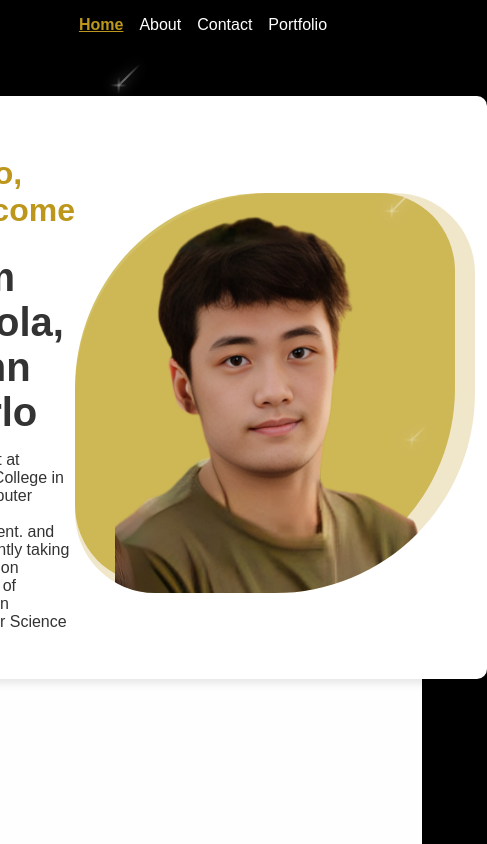
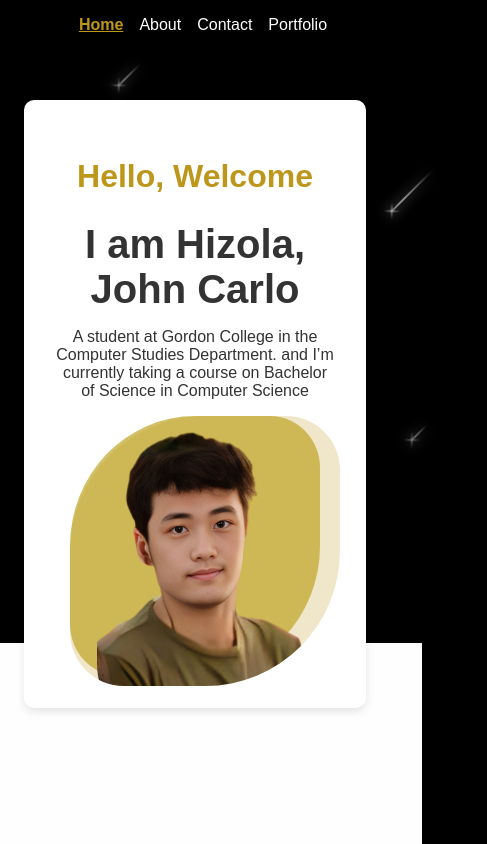
Before and after one commit to hizzCarlo/hizzCarlo.github.io, a SvelteKit app: page / in a window 390 px wide. Shown: the whole page, 487 px wide, since content can reach past the window. Built offline with nearby package versions, Linux system fonts and the light colour scheme.

Commit message:
dynamic for any screen

```diff
--- a/src/routes/+layout.svelte
+++ b/src/routes/+layout.svelte
@@ -27,7 +27,7 @@
     {/each}
 </div>
 
-<div class="content">
+<div class="content grid-container">
     <slot />
 </div>
 
@@ -39,4 +39,10 @@
     align-items: center;
     min-height: 80vh; /* Ensure it takes full viewport height */
   }
+
+  @media (max-width: 768px) {
+    .content {
+      padding: 1rem;
+    }
+  }
 </style>
--- a/src/routes/+page.svelte
+++ b/src/routes/+page.svelte
@@ -97,4 +97,33 @@
     border-radius: 60px;
     max-width: 80%;
   }
+
+  @media (max-width: 800px) {
+    .main-content {
+      flex-direction: column;
+    }
+    .intro {
+      max-width: 100%;
+      text-align: center;
+    }
+    .image-container {
+      width: 300px;
+      height: 310px;
+    }
+    .image-background {
+      width: 320px;
+      height: 320px;
+    }
+  }
+
+  @media (max-width: 500px) {
+    .image-container {
+      width: 250px;
+      height: 260px;
+    }
+    .image-background {
+      width: 270px;
+      height: 270px;
+    }
+  }
 </style>
--- a/src/routes/about/+page.svelte
+++ b/src/routes/about/+page.svelte
@@ -5,8 +5,8 @@
 </script>
 
 <div class="container">
-  <div class="content">
-    <div class="image">
+  <div class="content grid-container">
+    <div class="image grid-item">
       <img src="/pf.png" alt="Profile Image">
       <ul class="image-details">
         <li><span>Name:</span> John Carlo A. Hizola</li>
@@ -15,7 +15,7 @@
         <li><span>Nationality:</span> Filipino</li>
       </ul>
     </div>
-    <div class="details">
+    <div class="details grid-item">
       <h1>About <span>Me</span></h1>
       <p>Hi! I’m John Carlo, a 3rd-year Computer Science student at Gordon College. As someone passionate about technology, I’ve been fortunate enough to explore various aspects of software and web development while continuing to learn, especially in the field of Natural Language Processing (NLP). My journey as a student developer has been both challenging and rewarding, giving me the opportunity to turn my ideas into meaningful projects.</p>
       <br>
@@ -36,14 +36,14 @@
     display: flex;
     justify-content: center;
     align-items: center;
-
     background-color: #00000000;
     color: #fff;
     padding-top: 60px; /* Add padding to avoid overlap with navbar */
     box-sizing: border-box;
   }
   .content {
-    display: flex;
+    display: grid;
+    grid-template-columns: 1fr 2fr;
     background-color: #1a1a1a;
     padding: 2rem;
     border-radius: 8px;
--- a/src/routes/portfolio/+page.svelte
+++ b/src/routes/portfolio/+page.svelte
@@ -229,6 +229,7 @@
   }
   .work-item p {
     font-size: 0.7rem;
+    color: #000000; /* Change text color to black */
   }
   .work-item a {
     display: block;
@@ -292,4 +293,21 @@
     justify-content: center;
     align-items: center;
   }
+  .content {
+    display: flex;
+    flex-wrap: wrap; /* Allow items to wrap to the next line */
+    gap: 1rem; /* Optional: Add some space between items */
+  }
+
+  .content > * {
+    flex: 1 1 100%; /* Make each item take full width when wrapping */
+    box-sizing: border-box; /* Ensure padding and border are included in the width */
+  }
+
+  /* Media query to switch to single column layout on smaller screens */
+  @media (max-width: 600px) {
+    .gallery {
+      grid-template-columns: 1fr;
+    }
+  }
 </style>
--- a/src/styles/custom.css
+++ b/src/styles/custom.css
@@ -1,4 +1,6 @@
 /* src/styles/custom.css */
+
+/*Shooting Star background by alphardex link: https://devdevout.com/css/css-animated-backgrounds*/
 body {
   background-color: rgb(0, 0, 0);
 }
```
Also changed, not shown: src/routes/contact/+page.svelte (+13 -0 lines).
